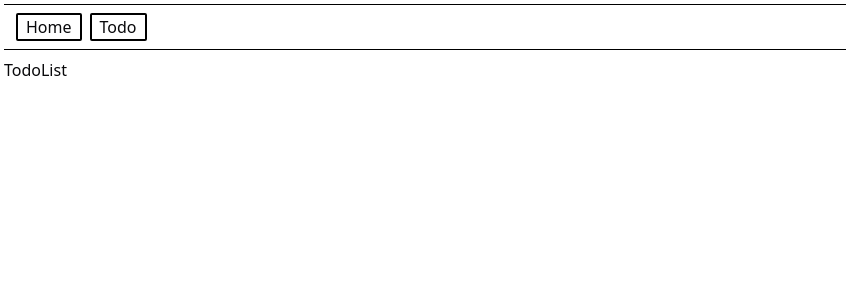
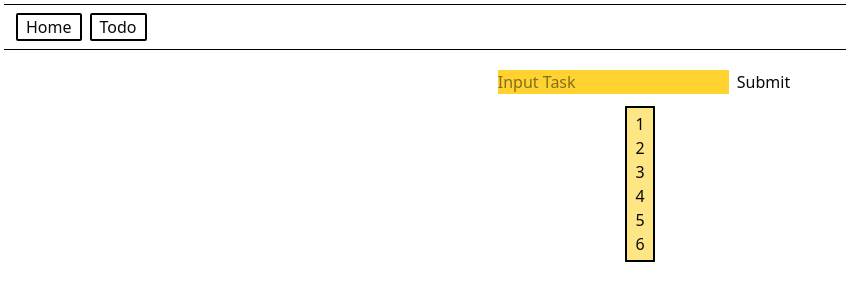
Before and after one commit to protoxianyx/moneymanager, a Next.js app: page /Todo in a window 1280 px wide. Shown: the top 300 px of the page, without its empty margins (0-846 px from the left). Built offline with nearby package versions, Linux system fonts and the light colour scheme.

Commit message:
getting things right

```diff
--- a/app/components/TLComponents/TodoList.tsx
+++ b/app/components/TLComponents/TodoList.tsx
@@ -1,9 +1,39 @@
-import React from 'react'
+"use client"
+
+import React from "react";
 
 const TodoList = () => {
+
+  const handleSubmit = () => {
+    return "handle"
+  }
+
+  const  arr:number[] = [1,2,3,4,5,6]
+
   return (
-    <div>TodoList</div>
-  )
-}
+    <div>
+      <div className="flex flex-col justify-center items-center m-2">
+        <div className="px-2 py-1">
+          <form onSubmit={handleSubmit}>
+            <input
+              type="text"
+              placeholder="Input Task"
+              className="border-none bg-amber-300 m-2"
+            />
+            <button>Submit</button>
+          </form>
+        </div>
 
-export default TodoList
+        <div className="border-2 bg-amber-200 border-black px-2 py-1">
+          <ul>
+            {arr.map(arr => (
+              <li key={Math.random.length}>{arr}</li>
+            ))}
+          </ul>
+        </div>
+      </div>
+    </div>
+  );
+};
+
+export default TodoList;
```
